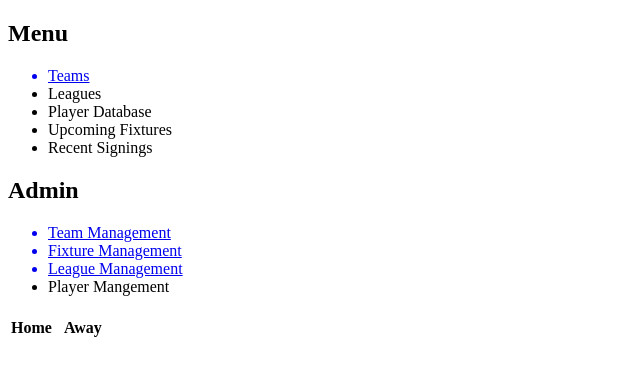
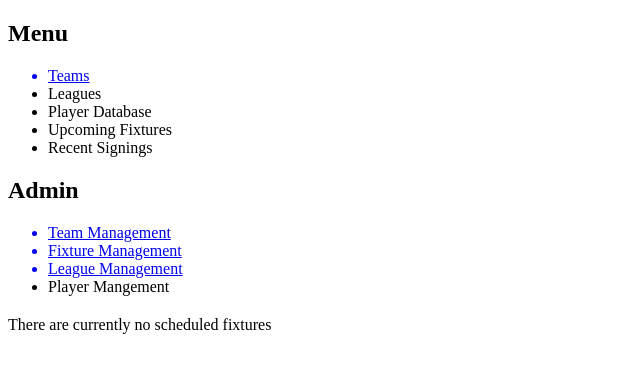
Before and after one commit to chdavidson/Football-Score-Tracker, a Flask app: template templates/teams/user/view_team.html in a window 1280 px wide. Shown: the top 376 px of the page, without its empty margins (0-640 px from the left). Run offline with Flask 2, Linux system fonts and the light colour scheme; the template is opened without the code that fills it, so the values that code supplies are empty.

Commit message:
message displayed for teams without fixutres

```diff
--- a/templates/teams/user/view_team.html
+++ b/templates/teams/user/view_team.html
@@ -2,6 +2,7 @@
 {% block content %}
     <h2>{{team.get_name()}}</h2>
     <div class='fixture_container'>
+        {% if fixtures|length > 0 %}
             <table class='table_of_fixtures'>
                 <tr>
                     <th>Home</th>
@@ -26,5 +27,8 @@
                 </tr>
                 {% endfor %}
             </table>
+        {% else %}
+            <p>There are currently no scheduled fixtures</p>
+        {% endif %}
     </div>
 {% endblock content %}
```
Lines whose indentation alone changed are shown as unchanged.
